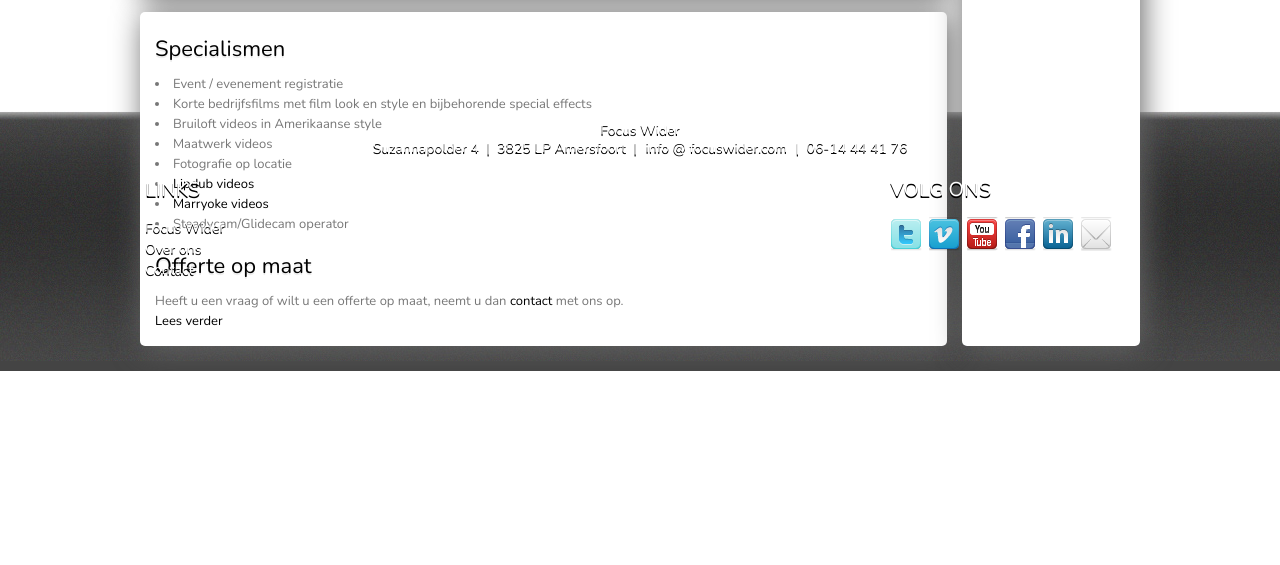
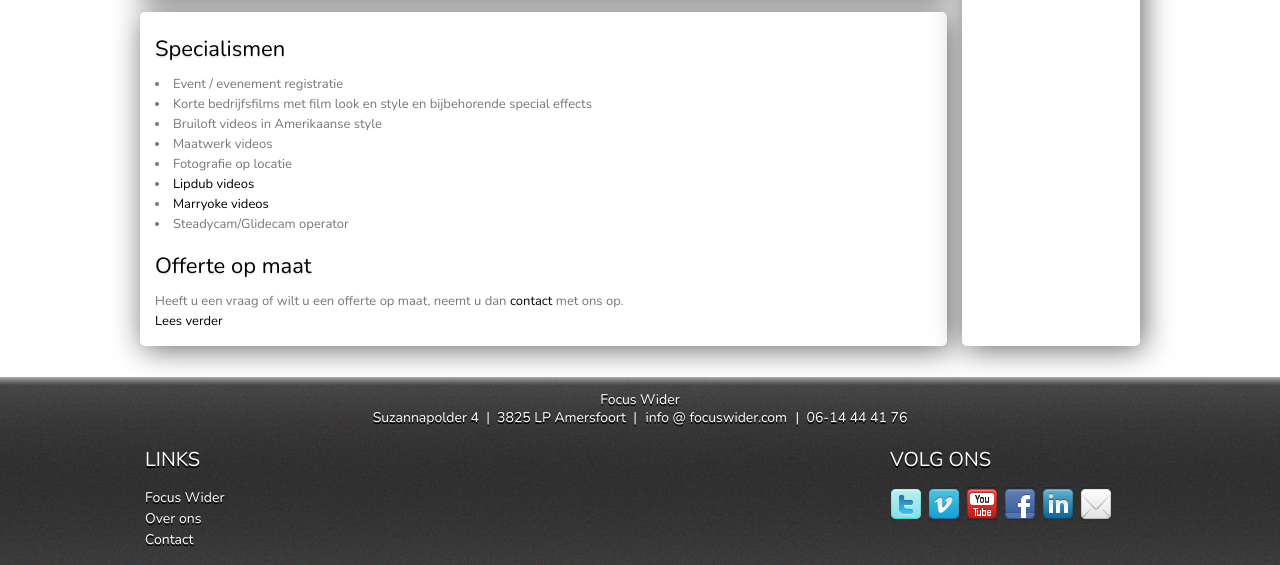
Before and after one commit to DHFW/focuswider.nl, a plain HTML site: page index.html in a window 1280 px wide. Shown: the part 728-1293 px from the top of the page. Before the commit the page ends 1099 px from the top, so only its background shows below. Drawn offline with nearby package versions, Linux system fonts and the light colour scheme.

Commit message:
fix(footer): fixes footer height

```diff
--- a/css/style.css
+++ b/css/style.css
@@ -51,6 +51,8 @@ body {
 body {
   background: url(/images/HeaderBG.jpg) top center repeat-x #fff;
   font-size: 13px;
+  display: flex;
+  flex-direction: column;
 }
 
 a {
@@ -80,10 +82,7 @@ a:hover {
 }
 
 #page-wrap {
-  margin: 0px auto -250px;
-  min-height: 100%;
-  height: auto !important;
-  height: 100%;
+  flex: 1 0 auto;
 }
 
 #contentWrapper {
@@ -166,9 +165,11 @@ ul#main-menu li a:hover {
 
 /* FOOTER  */
 #footer {
-  height: 250px;
+  flex-shrink: 0;
   background: url(/images/footerBG.jpg) repeat-x #444;
   padding-top: 10px;
+  margin-top: 15px;
+  padding: 15px;
 }
 
 #footer-inside {
```
